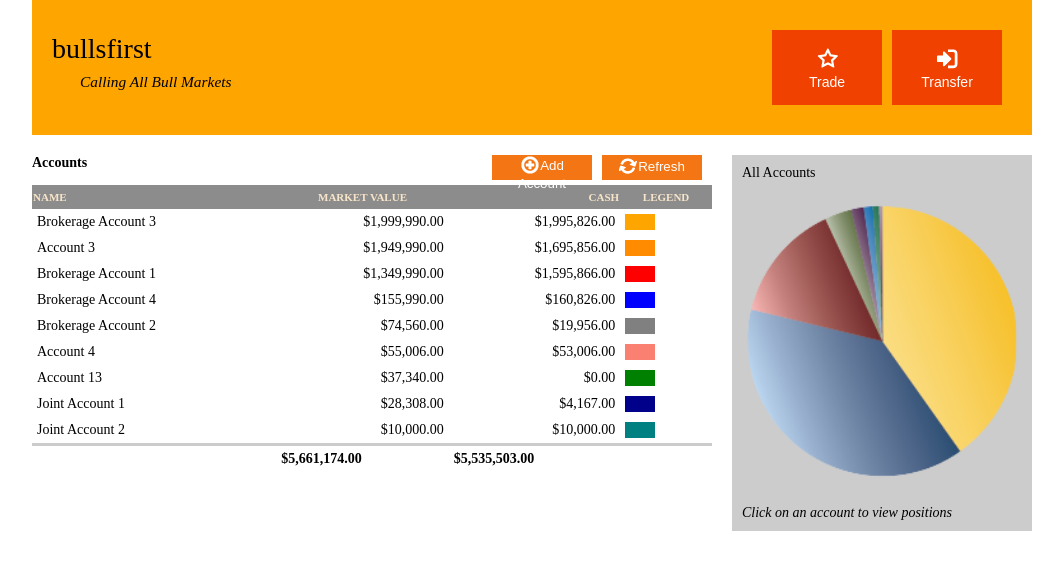
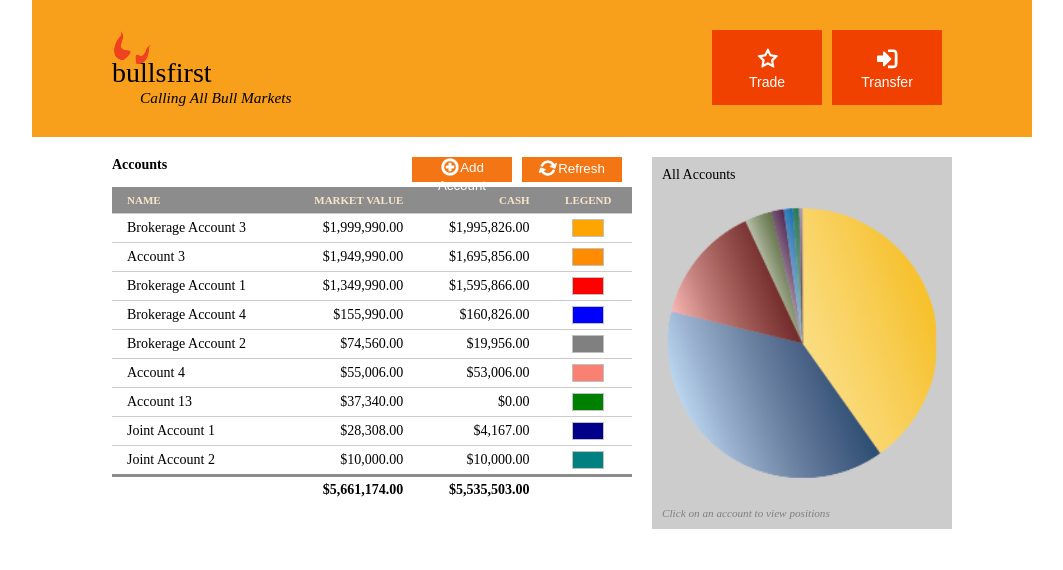
Before and after one commit to dave-hillier/bullfirst, a website: page index.html in a window 1280 px wide. Shown: the whole page, without its empty margins (108-1171 px from the left). Drawn offline with nearby package versions, Linux system fonts and the light colour scheme; a web font is replaced by a local one.

Commit message:
logo and further styling

```diff
--- a/app.css
+++ b/app.css
@@ -36,26 +36,37 @@ button {
 
 table {
     width: 100%;
+    border-collapse:collapse;
 }
 table td {
-    padding: 5px;
+    padding: 5px 15px 5px 15px;
+    border-top: 1px solid #ccc;
+}
+
+table th {
+  background-color: #8C8C8C;
+  color: #F8E5C9;
+  font: bold normal 11px/22px Aller;
+  height: 22px;
+  text-transform: uppercase;
+  padding: 2px 15px 2px 15px;
 }
 
 /* Header */
 #header {
     display: flex;
-    background: orange;
-    padding: 30px 20px;
+    background: #F89F1B;
+    padding: 30px 8%;
 }
 
 #header .logo h1 {
-    margin: 3px 0;
+    margin: 0;
     font-weight: normal;
 }
 
 #header .logo h2 {
     font-style: italic;
-    margin: 8px 5px 0 0;
+    margin: 0;
     padding-left: 28px;
     font-size: 1.1em;
     font-style: italic;
@@ -82,6 +93,8 @@ table td {
 #content {
     display: flex;
     margin-top: 20px;
+    padding-left: 8%;
+    padding-right: 8%;
 }
 
 /* Left Section */
@@ -104,25 +117,18 @@ table td {
     justify-content: flex-end;
 }
 
-table {
-    border-collapse:collapse
-}
 
-th {
-  background-color: #8C8C8C;
-  color: #F8E5C9;
-  font: bold normal 11px/22px Aller;
-  height: 22px;
-  text-transform: uppercase;
-}
+
 
 .totals td {
-    border-top: 3px solid #ccc;
+    border-top: 3px solid #8C8C8C;
 }
 
 .legend {
     width: 30px;
     height: 16px;
+    margin: 0 auto;
+    border: 1px solid silver;
 }
 
 /* Right Section */
@@ -141,4 +147,6 @@ th {
 .right-section .help-label {
     padding: 10px;
     font-style: italic;
+    color: grey;
+    font-size: 0.8em;
 }
--- a/index.html
+++ b/index.html
@@ -18,6 +18,7 @@
 <!-- Header -->
 <div id="header">
     <div class="logo">
+        <img src="img/horns.png" style="margin-bottom: -11px;"/>
         <h1>bullsfirst</h1>
         <h2>Calling All Bull Markets</h2>
     </div>
@@ -43,7 +44,7 @@
         <table>
             <tr>
                 <th style="text-align:left;">Name</th>
-                <th>Market Value</th>
+                <th style="text-align:right;">Market Value</th>
                 <th style="text-align:right;">Cash</th>
                 <th>Legend</th>
             </tr>
@@ -59,10 +60,10 @@
 
             <tr class="totals">
                 <td></td>
-                <td>
+                <td style="text-align:right;">
                     <strong>{{ totals.marketValue | currency }}</strong>
                 </td>
-                <td>
+                <td style="text-align:right;">
                     <strong>{{ totals.cash | currency }}</strong>
                 </td>
                 <td></td>
```
Also changed, not shown: img/horns.png (added).
